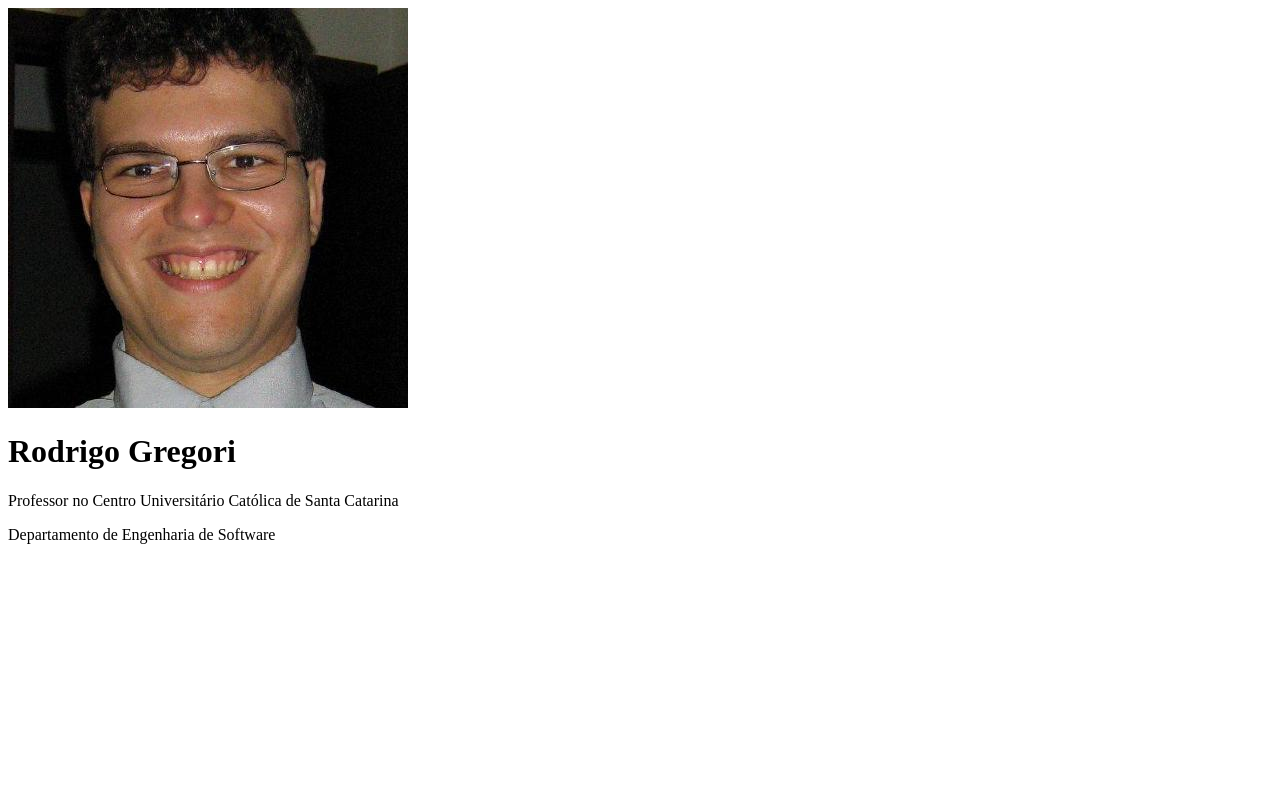
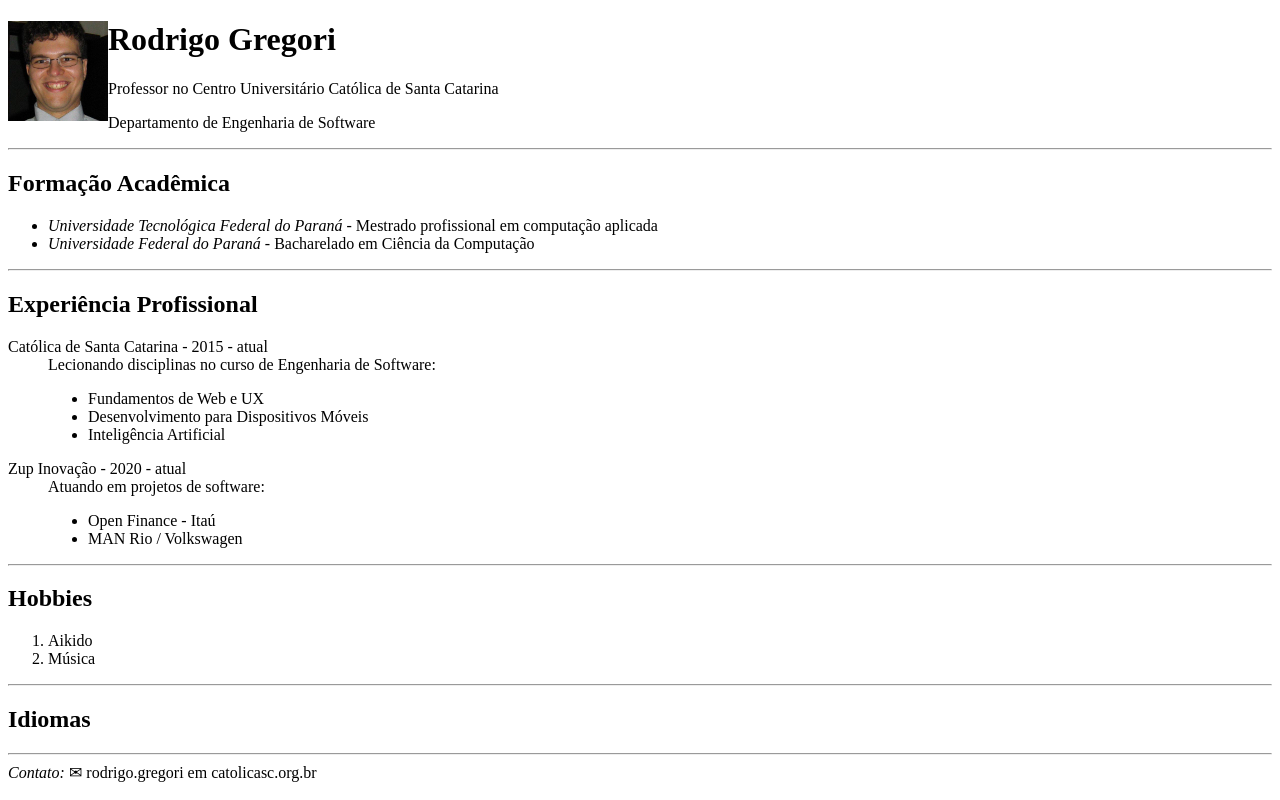
Before and after one commit to gregori/site-pessoal, a plain HTML site: page index.html in a window 1280 px wide. Drawn offline with Linux system fonts and the light colour scheme.

Commit message:
Incluir informações extras

```diff
--- a/index.html
+++ b/index.html
@@ -7,9 +7,57 @@
     <title>Rodrigo Gregori</title>
 </head>
 <body>
-    <img src="rodrigo.jpg" alt="Imagem de perfil do Rodrigo Gregori ">
+    <img src="rodrigo.jpg" align="left" width="100" alt="Imagem de perfil do Rodrigo Gregori ">
     <h1>Rodrigo Gregori</h1>
     <p>Professor no Centro Universitário Católica de Santa Catarina</p>
     <p>Departamento de Engenharia de Software</p>
+    <hr>
+    <section>
+        <h2>Formação Acadêmica</h2>
+        <ul>
+            <li><em>Universidade Tecnológica Federal do Paraná</em> - Mestrado profissional em computação aplicada</li>
+            <li><em>Universidade Federal do Paraná</em> - Bacharelado em Ciência da Computação</li>
+        </ul>
+    </section>
+    <hr>
+    <section>
+        <h2>Experiência Profissional</h2>
+        <dl>
+            <dt>Católica de Santa Catarina - 2015 - atual</dt>
+            <dd>
+                Lecionando disciplinas no curso de Engenharia de Software:
+                <ul>
+                    <li>Fundamentos de Web e UX</li>
+                    <li>Desenvolvimento para Dispositivos Móveis</li>
+                    <li>Inteligência Artificial</li>
+                </ul>
+            </dd>
+            <dt>Zup Inovação - 2020 - atual</dt>
+            <dd>
+                Atuando em projetos de software:
+                <ul>
+                    <li>Open Finance - Itaú</li>
+                    <li>MAN Rio / Volkswagen</li>
+                </ul>
+            </dd>
+        </dl>
+    </section>
+    <hr>
+    <section>
+        <h2>Hobbies</h2>
+        <ol>
+            <li>Aikido</li>
+            <li>Música</li>
+        </ol>
+    </section>
+    <hr>
+    <section>
+        <h2>Idiomas</h2>
+
+    </section>
+    <hr>
+    <footer>
+        <em>Contato:</em> ✉ rodrigo.gregori em catolicasc.org.br
+    </footer>
 </body>
 </html>
```
